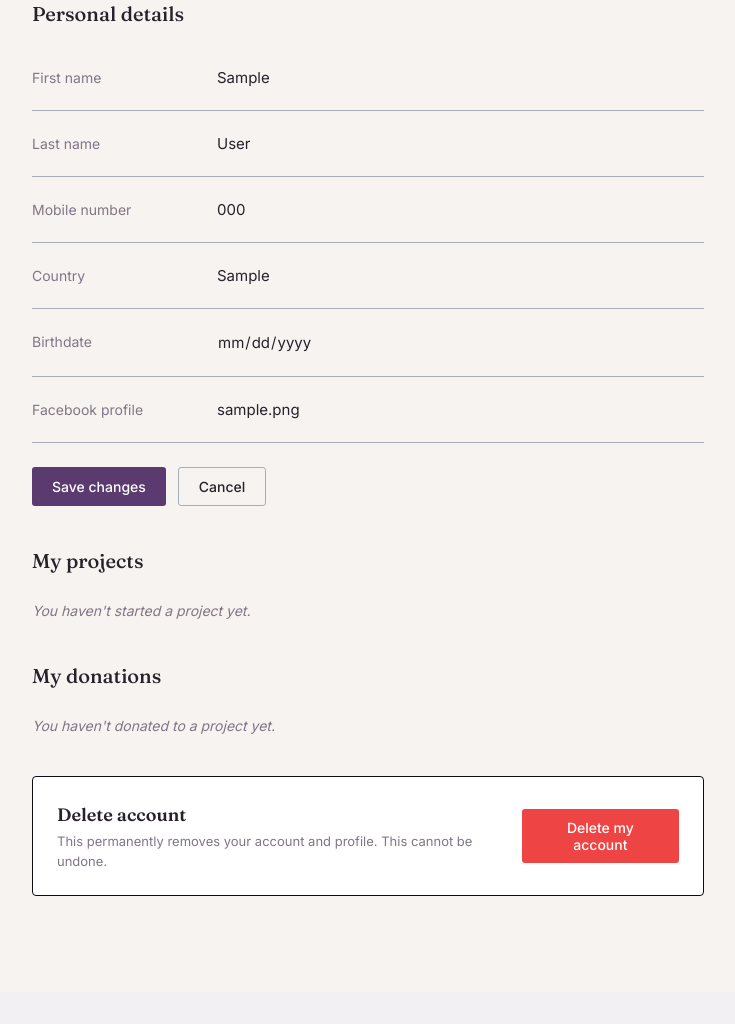
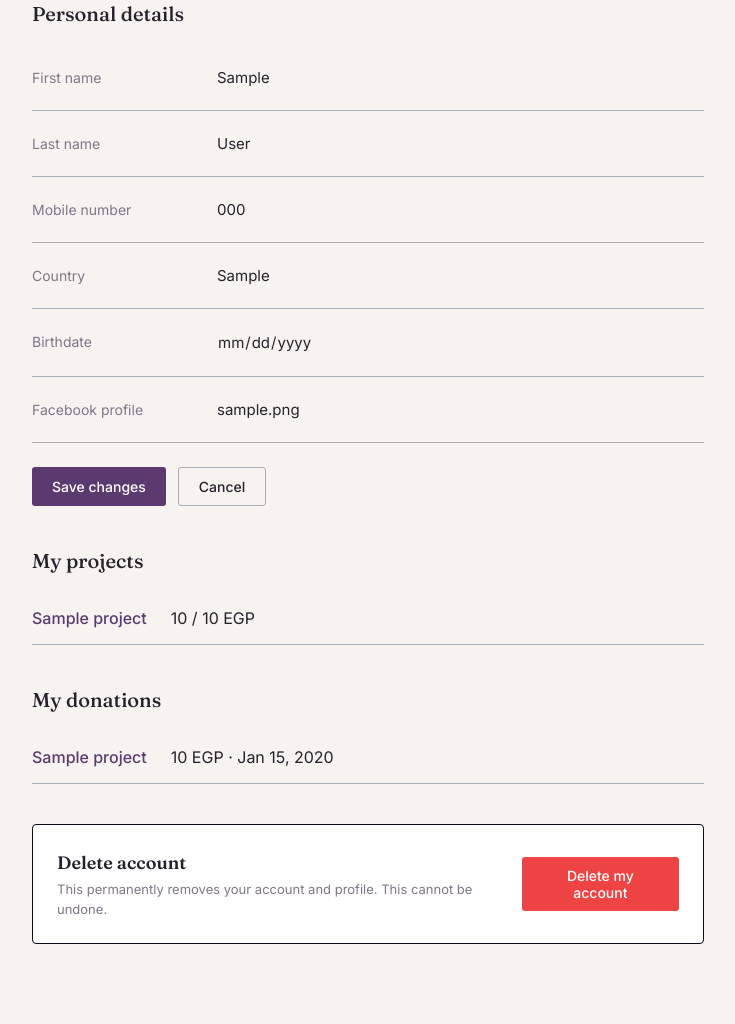
Before and after one commit to Ahmed-Desouki/Fund-Raising-Website, a Django app: page /profile/ in a window 1280 px wide. Shown: the part 260-1284 px from the top of the page, without its empty margins (272-1007 px from the left). Before the commit the page ends 1156 px from the top, so only its background shows below. Run offline with Django 5.2, Linux system fonts and the light colour scheme; a user stored in the database is signed in; tables that the repository leaves empty hold one stand-in row (values such as "Sample post"); grey boxes marked "Sample" are stand-in pictures.

Commit message:
Show real projects/donations on profile, fix slider and sidebar overlap
Co-Authored-By: Claude Opus 5.5 <noreply@anthropic.com>

```diff
--- a/main/static/main/profile.css
+++ b/main/static/main/profile.css
@@ -281,3 +281,5 @@ body {
     .ledger-row label { flex: none; padding-top: 0; }
     .danger-zone { flex-direction: column; align-items: flex-start; }
 }
+.ledger-row a { color: var(--primary); font-weight: 500; text-decoration: none; }
+.ledger-row a:hover { text-decoration: underline; }
--- a/main/templates/main/profile.html
+++ b/main/templates/main/profile.html
@@ -108,12 +108,26 @@
 
         <section class="ledger">
             <h2>My projects</h2>
-            <p class="empty-state">You haven't started a project yet.</p>
+            {% for project in request.user.projects.all %}
+                <div class="ledger-row">
+                    <a href="{% url 'project_detail' project.pk %}">{{ project.title }}</a>
+                    <div class="ledger-value">{{ project.total_donations|floatformat:0 }} / {{ project.total_target|floatformat:0 }} EGP{% if project.is_cancelled %} · Cancelled{% endif %}</div>
+                </div>
+            {% empty %}
+                <p class="empty-state">You haven't started a project yet. <a href="{% url 'project_create' %}">Start one</a></p>
+            {% endfor %}
         </section>
 
         <section class="ledger">
             <h2>My donations</h2>
-            <p class="empty-state">You haven't donated to a project yet.</p>
+            {% for donation in request.user.donations.all %}
+                <div class="ledger-row">
+                    <a href="{% url 'project_detail' donation.project.pk %}">{{ donation.project.title }}</a>
+                    <div class="ledger-value">{{ donation.amount|floatformat:0 }} EGP · {{ donation.created_at|date:"M j, Y" }}</div>
+                </div>
+            {% empty %}
+                <p class="empty-state">You haven't donated to a project yet.</p>
+            {% endfor %}
         </section>
 
         <section class="danger-zone">
```
Also changed, not shown: projects/static/projects/style.css (+5 -4 lines).
